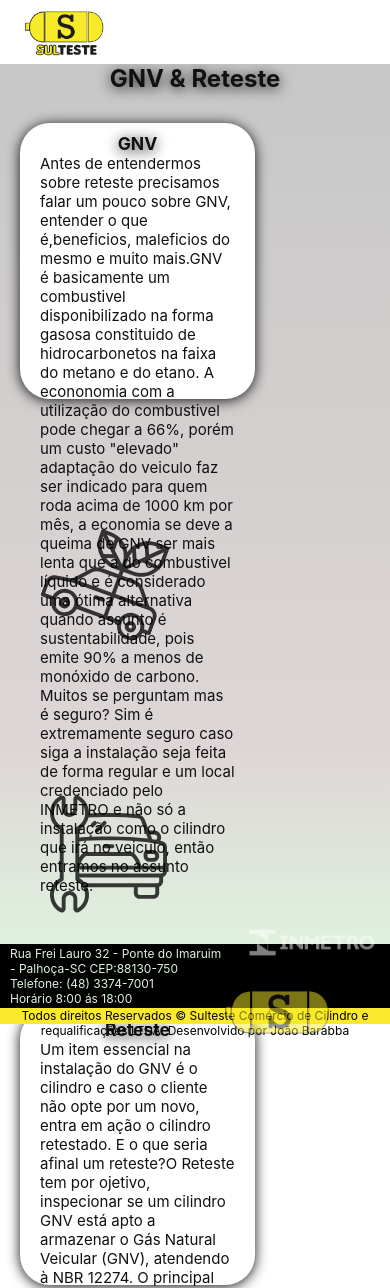
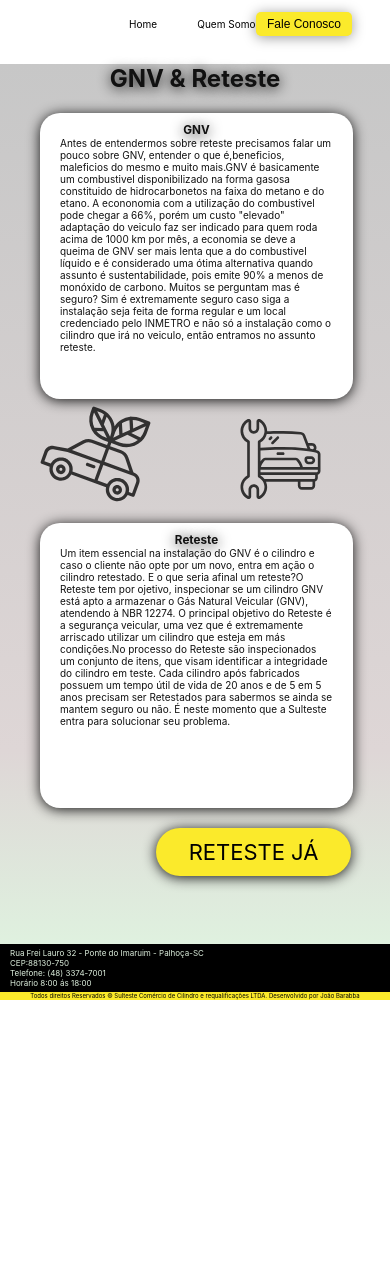
Before and after one commit to joao-barabba/Sulteste, a plain HTML site: page reteste.html in a window 390 px wide. Shown: the top 1288 px of the page. After the commit the page ends 1082 px from the top, so only its background shows below. Drawn offline with Linux system fonts and the light colour scheme.

Commit message:
:package: Responsividade da aba RETESTE

```diff
--- a/estilos/styleReteste.css
+++ b/estilos/styleReteste.css
@@ -184,3 +184,146 @@
 .rodape .direitos a:hover {
   text-decoration: underline;
 }
+@media (max-width: 640px){
+  body{
+    height: 63.6rem;
+  }
+  .cabecalho {
+    display: flex;
+    height: 3rem;
+    width: 100%;
+  }
+  .cabecalho .logo {
+    display: none;
+  }
+
+  .cabecalho .menu {
+    list-style: none;
+    display: flex;
+    justify-content: space-evenly;
+    align-items: center;
+    width: 4.5rem;
+    margin-left: 0px;
+
+  }
+  .cabecalho .menu a {
+    display: flex;
+    justify-content: center;
+    align-items: center;
+    font-size: 10px;
+    font-family: -apple-system, BlinkMacSystemFont, "Segoe UI", Roboto, Oxygen,
+      Ubuntu, Cantarell, "Open Sans", "Helvetica Neue", sans-serif;
+    color: #000;
+    text-decoration: none;
+    font-weight: 400;
+    width: 70px;
+
+  }
+  .cabecalho .btn {
+    background-color: #fbea2b;
+    margin-left: -1rem;
+    width: 6rem;
+    height: 1.5rem;
+    border-radius: 5px;
+    border-style: none;
+    cursor: pointer;
+    box-shadow: 0 0.1rem 0.8rem rgba(0, 0, 0, 0.4);
+    font-size: 12px;
+  }
+  .container {
+    height:55rem;
+    width: 100%;
+    margin-top:4rem;
+  }
+  .container .artigo {
+    display: inline-block;
+    background-color: #fff;
+    width: 70%;
+    height: 16.6rem;
+    padding: 10 20px;
+    margin: 20 40px;
+    font-size: 10px;
+    box-shadow: 0 0.1rem 0.8rem #111111;
+    border-radius: 20px;
+    margin-bottom: 0px;
+  }
+  .container .artigo h3 {
+    color: #111111;
+    text-shadow: 0 0.1rem 0.8rem #111111;
+    text-align: center;
+
+  }
+  .container .img1 {
+    display: inline-block;
+    width: 30%;
+    margin-left: 40px;
+    transform: rotate(20deg);
+    height: 100px;
+    opacity: 0.76;
+    justify-content: center;
+  }
+  .container .img2 {
+    display: inline-block;
+    width: 30%;
+    margin: 0 10px;
+    height: 80px;
+    opacity: 0.76;
+    justify-content: center;
+  }
+  .btn2 {
+    display: flex;
+    margin-left: 40%;
+    margin-top: 20px;
+    justify-content: center;
+    align-items: center;
+    align-self: center;
+    background-color: #fbea2b;
+    width: 50%;
+    font-family: -apple-system, BlinkMacSystemFont, "Segoe UI", Roboto, Oxygen,
+      Ubuntu, Cantarell, "Open Sans", "Helvetica Neue", sans-serif;
+    height: 3rem;
+    color: #000;
+    font-size: 22px;
+    border-radius: 30px;
+    box-shadow: 0 0.1rem 0.8rem #111111;
+    cursor: pointer;
+    text-transform: uppercase;
+    border-style: none;
+  }
+  .rodape {
+    display: grid;
+    background-color: #000;
+    height: 3rem;
+    width: 100%;
+    grid-template-columns: 3fr 1fr 1fr;
+    grid-template-rows: 3rem .5rem;
+    font-size: 8px;
+  }
+  .rodape .text-rodape {
+    grid-column-start: 1;
+    grid-column-end: 1;
+    grid-row-start: 1;
+    grid-row-end: 1;
+    align-self: center;
+    padding: 10px;
+  }
+  .rodape .img-rodape {
+    display: none;
+  }
+  .rodape .direitos {
+    background-color: #fbea2b;
+    grid-column-start: 1;
+    grid-column-end: 4;
+    grid-row-start: 2;
+    grid-row-end: 2;
+    color: #000;
+    text-align: center;
+    font-size: 6px;
+  }
+  .rodape .direitos a {
+    text-decoration: none;
+    color: #000;
+  }
+  .rodape .direitos a:hover {
+    text-decoration: underline;
+}
```
